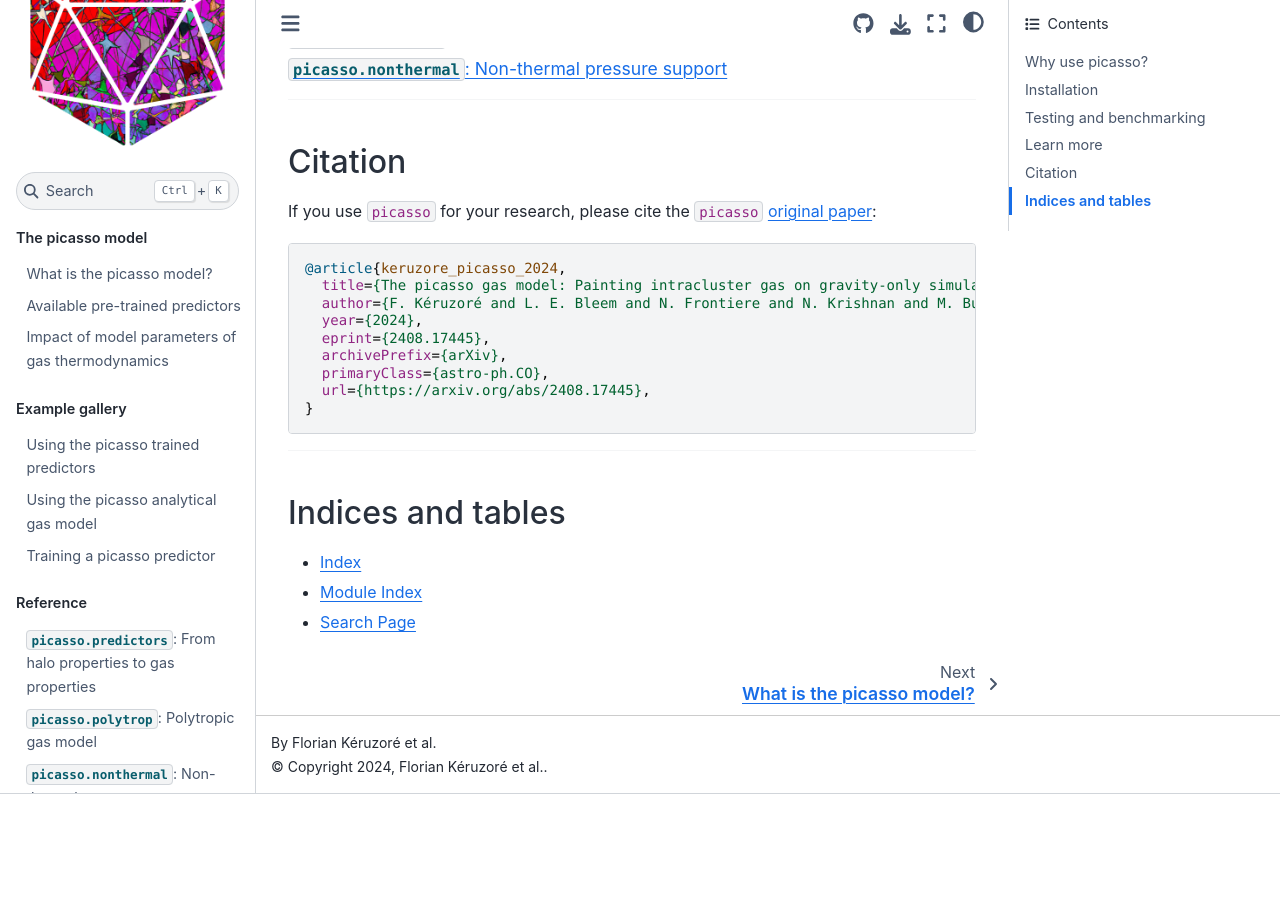
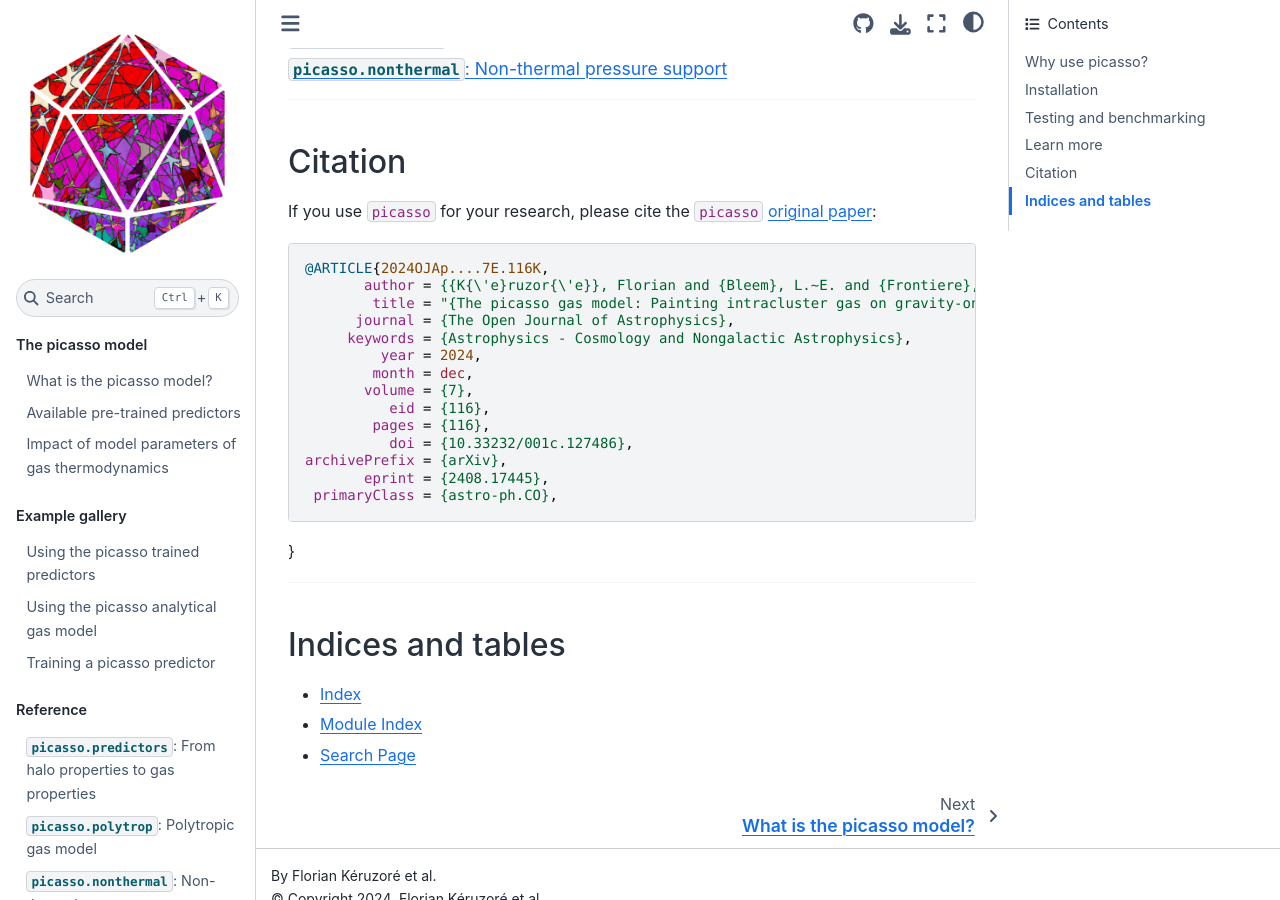
Before and after one commit to fkeruzore/picasso, a Sphinx documentation site: the page built from docs/index.rst, in a window 1280 px wide and 900 px high, scrolled down 2383 px. Built offline with Sphinx 7.4.7 and the Sphinx Book theme 1.1.4, drawn with Linux system fonts in a browser that asks for light colours; before the commit the page ends 3177 px from its top, so only the background shows below that.

Commit message:
Update index.rst

```diff
--- a/docs/index.rst
+++ b/docs/index.rst
@@ -146,19 +146,27 @@ Learn more
 Citation
 ^^^^^^^^
 
-If you use ``picasso`` for your research, please cite the ``picasso`` `original paper <https://arxiv.org/abs/2408.17445>`_:
+If you use ``picasso`` for your research, please cite the ``picasso`` `original paper <https://astro.theoj.org/article/127486-the-picasso-gas-model-painting-intracluster-gas-on-gravity-only-simulations>`_:
 
 .. code-block:: bibtex
 
-   @article{keruzore_picasso_2024,
-     title={The picasso gas model: Painting intracluster gas on gravity-only simulations},
-     author={F. Kéruzoré and L. E. Bleem and N. Frontiere and N. Krishnan and M. Buehlmann and J. D. Emberson and S. Habib and P. Larsen},
-     year={2024},
-     eprint={2408.17445},
-     archivePrefix={arXiv},
-     primaryClass={astro-ph.CO},
-     url={https://arxiv.org/abs/2408.17445},
-   }
+   @ARTICLE{2024OJAp....7E.116K,
+          author = {{K{\'e}ruzor{\'e}}, Florian and {Bleem}, L.~E. and {Frontiere}, N. and {Krishnan}, N. and {Buehlmann}, M. and {Emberson}, J.~D. and {Habib}, S. and {Larsen}, P.},
+           title = "{The picasso gas model: Painting intracluster gas on gravity-only simulations}",
+         journal = {The Open Journal of Astrophysics},
+        keywords = {Astrophysics - Cosmology and Nongalactic Astrophysics},
+            year = 2024,
+           month = dec,
+          volume = {7},
+             eid = {116},
+           pages = {116},
+             doi = {10.33232/001c.127486},
+   archivePrefix = {arXiv},
+          eprint = {2408.17445},
+    primaryClass = {astro-ph.CO},
+}
+
+
 
 ----
 
```
